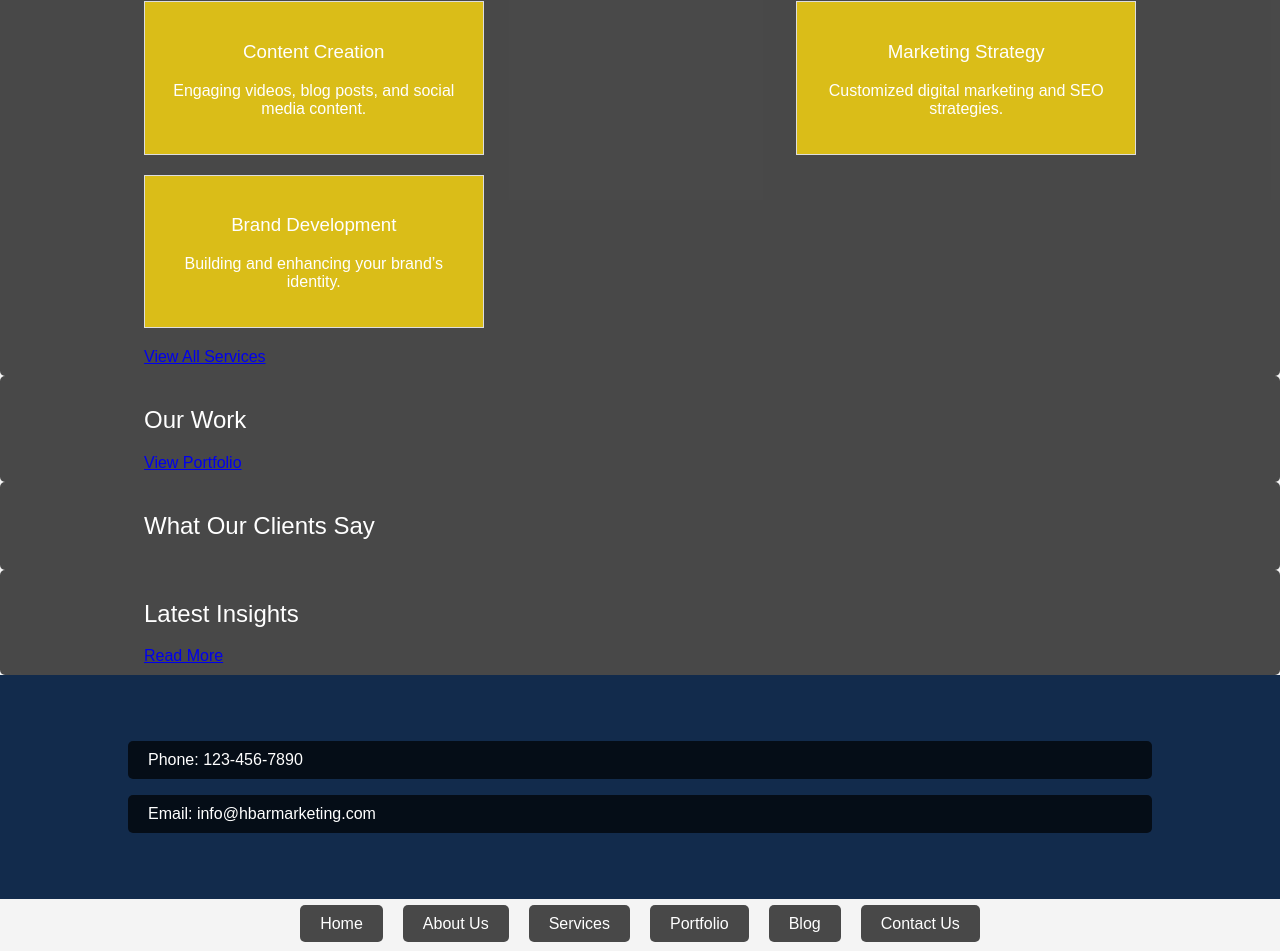
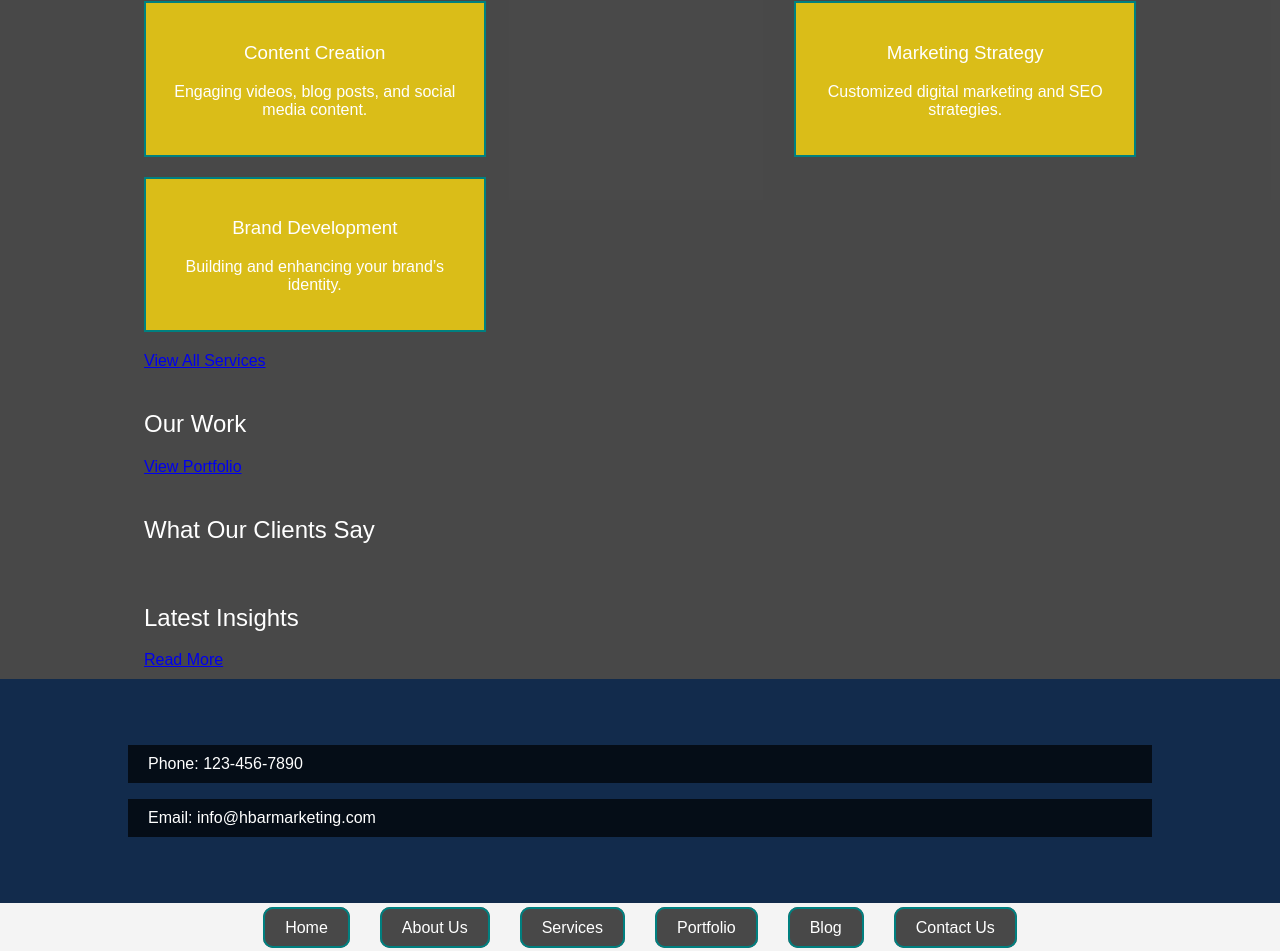
Before and after one commit to famdalorian/hbarmedia, a React (Create React App) app in the folder frontend/: page / in a window 1280 px wide. Shown: the part 817-1768 px from the top of the page. Built offline with nearby package versions, Linux system fonts and the light colour scheme; a web font is replaced by a local one.

Commit message:
small css changes not perfect

```diff
--- a/frontend/src/App.css
+++ b/frontend/src/App.css
@@ -63,7 +63,6 @@ body {
   color: #fff; /* Text color */
   padding: 10px 20px; /* Padding around the text */
   margin: 10px 0; /* Margin between elements */
-  border-radius: 5px; /* Rounded corners */
 }
 
 .hero button {
@@ -96,7 +95,7 @@ body {
   background: #dabd18;
   padding: 20px;
   text-align: center;
-  border: 1px solid #ddd;
+  border: 2px solid #008080; /* Teal border */
   margin-bottom: 20px;
 }
 
@@ -113,18 +112,20 @@ body {
   display: flex;
   justify-content: center;
   margin-bottom: 20px;
+  flex-wrap: wrap; /* Ensure wrapping on small screens */
 }
 
 .footer-links li {
-  margin: 0 10px;
+  margin: 0 15px;
 }
 
 .footer-links a {
   color: white; /* Ensure footer links are white */
   background-color: rgba(0, 0, 0, 0.7); /* Semi-transparent background for better visibility */
   padding: 10px 20px; /* Padding around the text */
-  border-radius: 5px; /* Rounded corners */
+  border-radius: 10px; /* Rounded corners */
   text-decoration: none;
+  border: 2px solid #008080; /* Teal border */
 }
 
 .footer-links a:hover {
@@ -164,7 +165,6 @@ body {
 .about-us, .services, .portfolio, .testimonials, .blog, .contact h6 {
   padding: 10px 20px;
   background-color: rgba(0, 0, 0, 0.7);
-  border-radius: 5px;
 }
 
 /* Responsive CSS */
@@ -198,10 +198,15 @@ body {
 
   .footer-links {
     flex-direction: column;
+    align-items: center;
   }
 
   .footer-links li {
-    margin: 5px 0;
+    margin: 10px 0; /* Increased margin to prevent overlap */
+  }
+
+  .footer-links a {
+    margin: 5px 0; /* Additional margin for space */
   }
 
   .newsletter-signup {
@@ -231,6 +236,14 @@ body {
     width: 90%;
   }
 
+  .footer-links li {
+    margin: 10px 0; /* Increased margin to prevent overlap */
+  }
+
+  .footer-links a {
+    margin: 5px 0; /* Additional margin for space */
+  }
+
   .newsletter-signup input,
   .newsletter-signup button {
     width: 90%;
```
